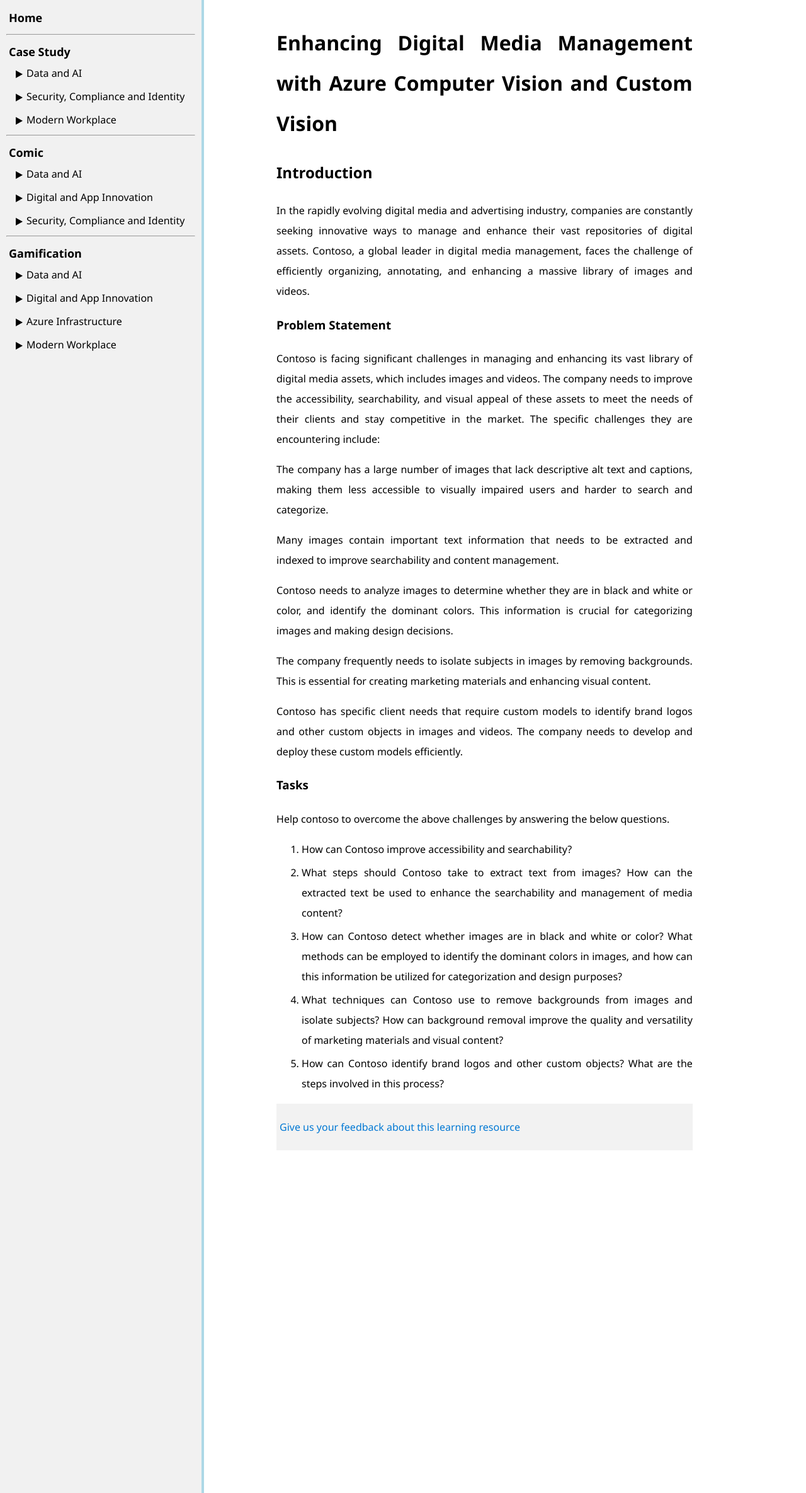
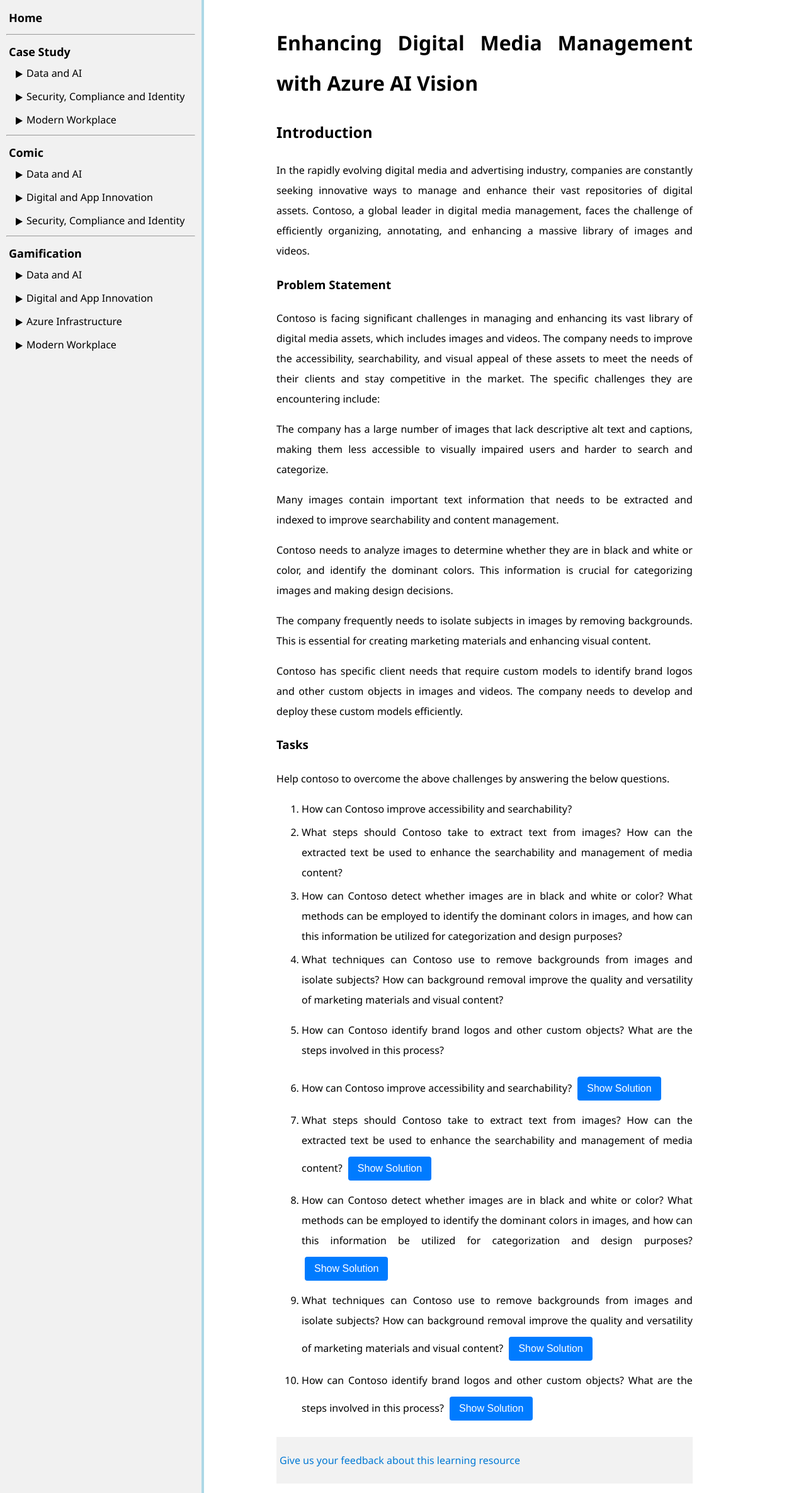
Before and after one commit to ningweinw/iengage, a Jekyll site: the page built from project-files/case-study/Data and AI/AI Vision in marketing.md, in a window 1280 px wide. Shown: the whole page at 63% size. Built offline with Jekyll 4.4.1, drawn with Linux system fonts in a browser that asks for light colours.

Commit message:
Update AI Vision in marketing.md

```diff
--- a/project-files/case-study/Data and AI/AI Vision in marketing.md
+++ b/project-files/case-study/Data and AI/AI Vision in marketing.md
@@ -6,7 +6,7 @@
 courses: [AI-102, PR-801]
 ---
 
-# Enhancing Digital Media Management with Azure Computer Vision and Custom Vision
+# Enhancing Digital Media Management with Azure AI Vision
 
 ## Introduction
 
@@ -33,3 +33,63 @@
 3. How can Contoso detect whether images are in black and white or color? What methods can be employed to identify the dominant colors in images, and how can this information be utilized for categorization and design purposes?
 4. What techniques can Contoso use to remove backgrounds from images and isolate subjects? How can background removal improve the quality and versatility of marketing materials and visual content?
 5. How can Contoso identify brand logos and other custom objects? What are the steps involved in this process?
+
+1. How can Contoso improve accessibility and searchability?
+   <button onclick="toggleSolution('solution1')">Show Solution</button>
+   <div id="solution1" style="display:none;">
+     <p>MediaMaster Inc. can use Azure Computer Vision's Image Analysis API to automatically generate alt text and captions for their images. This feature uses AI models to analyze the visual content of images and generate one-sentence descriptions that can be used as alt text. The key benefits of having descriptive alt text and captions include improved accessibility for visually impaired users, better search engine optimization (SEO), and enhanced user experience by making images more discoverable and understandable.</p>
+     <p><strong>API Used</strong>: <a href="https://learn.microsoft.com/en-us/azure/ai-services/computer-vision/use-case-alt-text">Image Analysis API</a></p>
+   </div>
+
+2. What steps should Contoso take to extract text from images? How can the extracted text be used to enhance the searchability and management of media content?
+   <button onclick="toggleSolution('solution2')">Show Solution</button>
+   <div id="solution2" style="display:none;">
+     <p>MediaMaster Inc. should use Azure Computer Vision's OCR feature to extract text from images. The steps include:
+       <ol>
+         <li>Upload images to Azure Blob Storage.</li>
+         <li>Use the OCR API to analyze the images and extract text.</li>
+         <li>Store the extracted text in a searchable database.</li>
+       </ol>
+       The extracted text can be used to enhance searchability by indexing the text content, making it easier to find specific information within the media library. It also aids in content management by providing metadata that can be used for categorization and tagging.</p>
+     <p><strong>API Used</strong>: <a href="https://learn.microsoft.com/en-us/azure/ai-services/computer-vision/overview-ocr">OCR API</a></p>
+   </div>
+
+3. How can Contoso detect whether images are in black and white or color? What methods can be employed to identify the dominant colors in images, and how can this information be utilized for categorization and design purposes?
+   <button onclick="toggleSolution('solution3')">Show Solution</button>
+   <div id="solution3" style="display:none;">
+     <p>MediaMaster Inc. can use Azure Computer Vision's color detection feature to analyze images and determine whether they are black and white or color. The feature also identifies the dominant foreground and background colors, as well as the overall dominant colors in the image. This information can be used to categorize images based on color schemes and make informed design decisions for marketing materials and visual content.</p>
+     <p><strong>API Used</strong>: <a href="https://learn.microsoft.com/en-us/azure/ai-services/computer-vision/concept-detecting-color-schemes">Analyze Image API</a></p>
+   </div>
+
+4. What techniques can Contoso use to remove backgrounds from images and isolate subjects? How can background removal improve the quality and versatility of marketing materials and visual content?
+   <button onclick="toggleSolution('solution4')">Show Solution</button>
+   <div id="solution4" style="display:none;">
+     <p>MediaMaster Inc. can use AI-powered tools like Microsoft Designer or Azure Computer Vision's background removal feature to remove backgrounds from images. These tools use advanced algorithms to accurately detect and remove backgrounds, leaving the main subject isolated. Background removal improves the quality and versatility of marketing materials by allowing designers to place subjects on different backgrounds, create transparent images, and enhance the overall visual appeal of content.</p>
+     <p><strong>API Used</strong>: <a href="https://create.microsoft.com/en-us/features/image-background-remover">Microsoft Designer Background Remover</a></p>
+   </div>
+
+5. How can Contoso identify brand logos and other custom objects? What are the steps involved in this process?
+   <button onclick="toggleSolution('solution5')">Show Solution</button>
+   <div id="solution5" style="display:none;">
+     <p>MediaMaster Inc. can use Azure Custom Vision to develop and deploy custom models for identifying brand logos and other custom objects. The steps involved include:
+       <ol>
+         <li>Collect and label images of the objects to be detected.</li>
+         <li>Create Custom Vision resources in the Azure portal.</li>
+         <li>Train the custom model using the labeled images.</li>
+         <li>Test and evaluate the model's performance.</li>
+         <li>Deploy the model and use it to scan new media assets.</li>
+       </ol>
+       To ensure accuracy and reliability, the company should use a diverse set of training images, regularly update the model with new data, and continuously monitor its performance.</p>
+     <p><strong>API Used</strong>: <a href="https://learn.microsoft.com/en-us/azure/ai-services/custom-vision-service/get-started-build-detector">Custom Vision API</a></p>
+   </div>
+
+   <script>
+     function toggleSolution(id) {
+  var element = document.getElementById(id);
+  if (element.style.display === "none") {
+    element.style.display = "block";
+  } else {
+    element.style.display = "none";
+  }
+}
+   </script>
```
